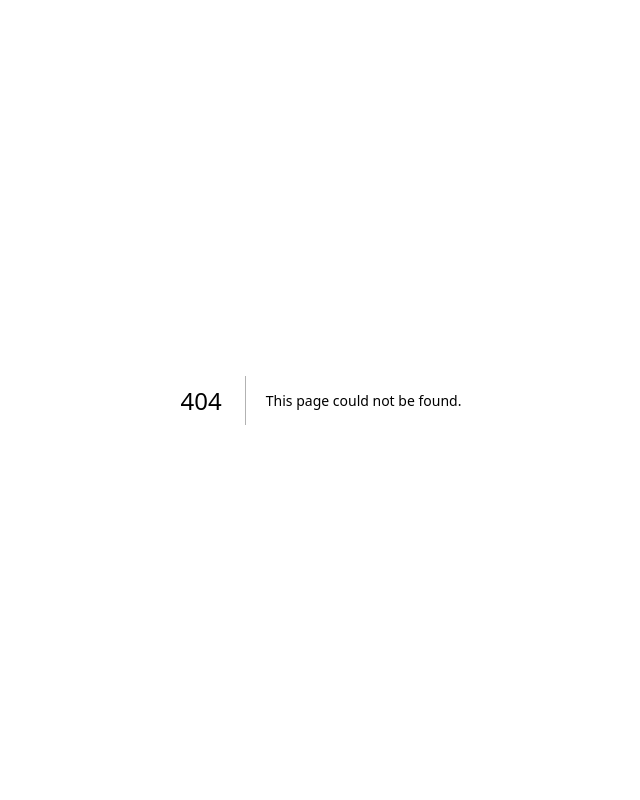
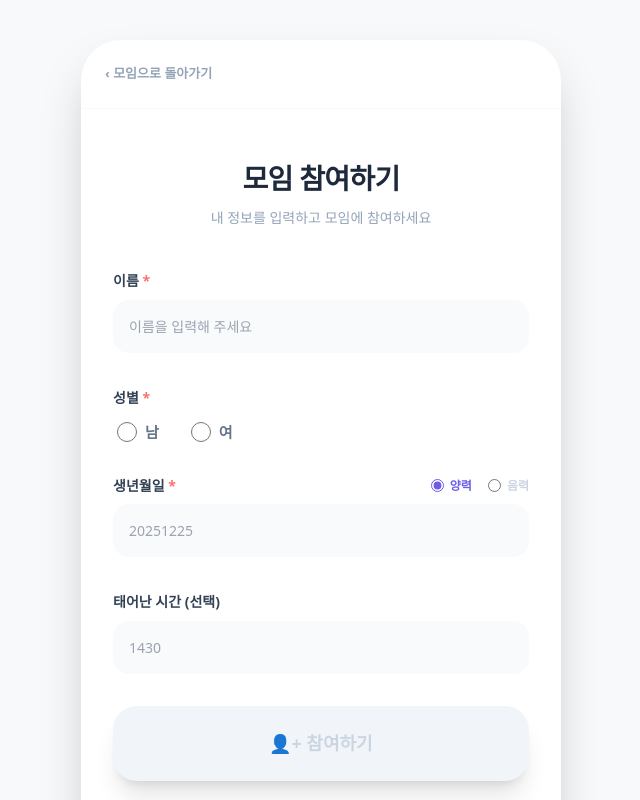
Before and after one commit to PLANB-John/oursai-web, a Next.js app: page /join in a window 1280 px wide. Before the commit this address had no page. Shown: the top 800 px of the page, without its empty margins (319-959 px from the left). Built offline with nearby package versions, Linux system fonts and the light colour scheme.

Commit message:
Create join.js

```diff
--- /dev/null
+++ b/pages/join.js
@@ -0,0 +1,99 @@
+import React, { useState } from 'react';
+import Head from 'next/head';
+import { motion, AnimatePresence } from 'framer-motion';
+import { useRouter } from 'next/router';
+
+export default function JoinGroup() {
+  const router = useRouter();
+  const [formData, setFormData] = useState({ userName: '', gender: '', calendar: '양력', birthDate: '', birthTime: '' });
+
+  const isIljuVisible = formData.userName.trim().length > 0 && formData.gender !== '' && formData.birthDate.length === 8;
+
+  return (
+    <div className="min-h-screen bg-[#f8f9fa] flex justify-center items-start sm:py-10 font-sans text-slate-800">
+      <Head><title>모임 참여하기 | 우리 사이</title></Head>
+      <div className="w-full max-w-[480px] min-h-screen bg-white shadow-2xl flex flex-col relative overflow-hidden sm:rounded-[40px] pb-20">
+
+        <div className="px-6 py-6 border-b border-slate-50 flex items-center">
+          <button onClick={() => router.back()} className="text-[13px] text-slate-400 font-bold flex items-center gap-1">
+            ‹ 모임으로 돌아가기
+          </button>
+        </div>
+
+        <main className="px-6 py-12 space-y-10">
+          <div className="text-center space-y-2">
+            <h1 className="text-[28px] font-black text-slate-800 tracking-tight">모임 참여하기</h1>
+            <p className="text-[14px] text-slate-400 font-medium">내 정보를 입력하고 모임에 참여하세요</p>
+          </div>
+
+          {/* 입력 폼 - group.js_02 참고 */}
+          <section className="space-y-8 px-2">
+            <div className="space-y-2">
+              <label className="text-[14px] font-black text-slate-700">이름 <span className="text-red-400">*</span></label>
+              <input type="text" placeholder="이름을 입력해 주세요" maxLength={5} className="w-full p-4 bg-slate-50 rounded-2xl text-[14px] focus:outline-none focus:ring-2 focus:ring-purple-100" onChange={(e) => setFormData({...formData, userName: e.target.value})} />
+            </div>
+
+            <div className="space-y-3">
+              <label className="text-[14px] font-black text-slate-700">성별 <span className="text-red-400">*</span></label>
+              <div className="flex gap-8 ml-1">
+                {['남', '여'].map((g) => (
+                  <label key={g} className="flex items-center gap-2 cursor-pointer group">
+                    <input type="radio" name="gender" onChange={() => setFormData({...formData, gender: g})} className="w-5 h-5 accent-[#6c5ce7]" />
+                    <span className="text-[15px] font-bold text-slate-500 group-hover:text-purple-400">{g}</span>
+                  </label>
+                ))}
+              </div>
+            </div>
+
+            <div className="space-y-2">
+              <div className="flex justify-between items-center">
+                <label className="text-[14px] font-black text-slate-700">생년월일 <span className="text-red-400">*</span></label>
+                <div className="flex gap-4 text-[12px] font-bold">
+                  {['양력', '음력'].map((type) => (
+                    <label key={type} className={`flex items-center gap-1.5 cursor-pointer ${formData.calendar === type ? 'text-[#6c5ce7]' : 'text-slate-300'}`}>
+                      <input type="radio" name="calendar" checked={formData.calendar === type} onChange={() => setFormData({...formData, calendar: type})} className="accent-[#6c5ce7]" /> {type}
+                    </label>
+                  ))}
+                </div>
+              </div>
+              <input type="text" placeholder="20251225" maxLength={8} className="w-full p-4 bg-slate-50 rounded-2xl text-[14px] focus:outline-none focus:ring-2 focus:ring-purple-100" onChange={(e) => setFormData({...formData, birthDate: e.target.value})} />
+            </div>
+
+            <div className="space-y-2">
+              <label className="text-[14px] font-black text-slate-700">태어난 시간 (선택)</label>
+              <input type="text" placeholder="1430" maxLength={4} className="w-full p-4 bg-slate-50 rounded-2xl text-[14px] focus:outline-none focus:ring-2 focus:ring-purple-100" />
+            </div>
+
+            {/* 일주 카드 */}
+            <AnimatePresence>
+              {isIljuVisible && (
+                <motion.div initial={{ opacity: 0, y: 10 }} animate={{ opacity: 1, y: 0 }} className="bg-slate-50 rounded-[32px] p-8 border border-slate-100 text-center space-y-4 shadow-inner">
+                  <p className="text-[13px] font-bold text-slate-400">당신의 일주 ❔</p>
+                  <div className="text-[48px] mb-2">🐯</div>
+                  <p className="text-[20px] font-black text-slate-800">병인 - 🔥 🌲</p>
+                  <p className="text-[11px] text-[#6c5ce7] font-bold">💡 띠와 달라요! 일주는 태어난 '날'의 기운이에요</p>
+                </motion.div>
+              )}
+            </AnimatePresence>
+
+            <button onClick={() => router.push('/group')} disabled={!isIljuVisible} className={`w-full py-6 rounded-[24px] font-black text-[18px] transition-all shadow-xl ${isIljuVisible ? 'bg-[#6c5ce7] text-white shadow-purple-100 active:scale-95' : 'bg-slate-100 text-slate-300 cursor-not-allowed'}`}>
+              👤+ 참여하기
+            </button>
+
+            <p onClick={() => router.push('/group')} className="text-center text-[12px] text-slate-400 font-bold cursor-pointer hover:text-slate-600 underline">
+              이미 참여하셨나요? 결과 보러가기
+            </p>
+          </section>
+        </main>
+
+        {/* 공통 푸터 (생략하지 않고 그대로 유지) */}
+        <footer className="px-8 py-20 bg-white text-center border-t border-slate-50">
+          <div className="flex justify-center gap-6 text-[12px] text-slate-300 font-bold mb-4">
+            <a href="/guide">사주 가이드</a><span>|</span><a href="/faq">자주 묻는 질문</a><span>|</span><a href="/feedback">의견 보내기</a>
+          </div>
+          <p className="text-[11px] text-slate-200 font-medium">© 2026 oursai.kr | All Rights Reserved.</p>
+        </footer>
+      </div>
+    </div>
+  );
+}
```
